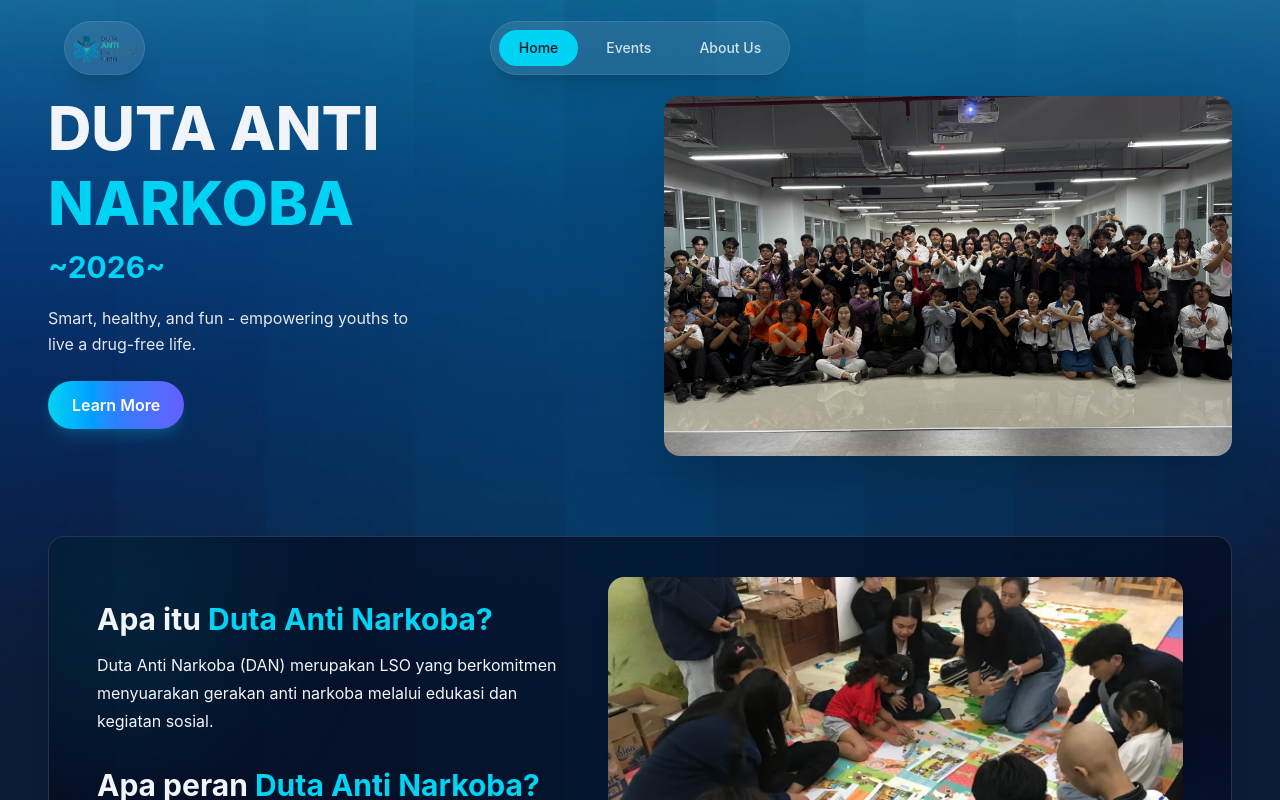
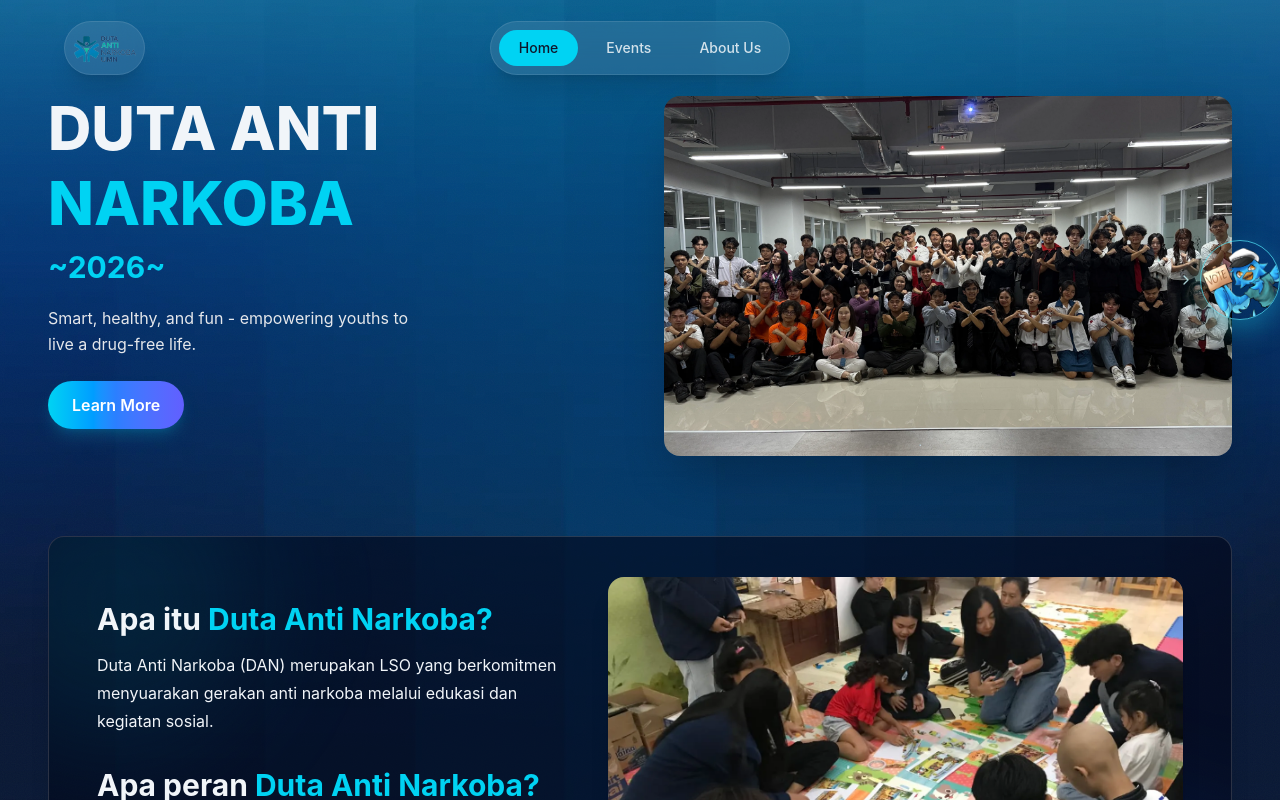
Before and after one commit to DAN-2026/DAN-2026, a React (Vite) app: page / in a window 1280 px wide. Shown: the top 800 px of the page. Built offline with nearby package versions, Linux system fonts and the light colour scheme.

Commit message:
add vote icon on the page home

```diff
--- a/src/App.jsx
+++ b/src/App.jsx
@@ -1,7 +1,9 @@
-import { Suspense, lazy, useEffect } from 'react';
-import { BrowserRouter, Routes, Route, useLocation } from 'react-router-dom';
+import { Suspense, lazy, useEffect, useState } from 'react';
+import { BrowserRouter, Routes, Route, Link, useLocation } from 'react-router-dom';
 import Navbar from './Components/Navbar';
 import { Analytics } from '@vercel/analytics/react';
+import { ChevronLeft, ChevronRight } from 'lucide-react';
+import voteMascot from './assets/logoutama/vote-mascot.webp';
 
 const Home = lazy(() => import('./Pages/Home/Home'));
 const Event = lazy(() => import('./Pages/Event/Event'));
@@ -19,12 +21,61 @@ function App() {
 
 function PageTransition() {
   const location = useLocation();
+  const [isVoteMascotVisible, setIsVoteMascotVisible] = useState(true);
 
   useEffect(() => {
+    if (location.hash) {
+      const scrollTimeout = window.setTimeout(() => {
+        document.querySelector(location.hash)?.scrollIntoView({
+          behavior: 'smooth',
+          block: 'start',
+        });
+      }, 0);
+
+      return () => window.clearTimeout(scrollTimeout);
+    }
+
     window.scrollTo({ top: 0, behavior: 'instant' });
-  }, [location.pathname]);
+  }, [location.pathname, location.hash]);
 
   return (
+    <>
+      {location.pathname === '/' && (
+        <div className="fixed right-0 top-[35%] z-40 -translate-y-1/2">
+          {isVoteMascotVisible ? (
+            <div className="relative transition duration-300 hover:scale-105">
+              <Link
+                to="/event#cara-voting"
+                aria-label="Pergi ke halaman cara voting"
+                className="block rounded-full focus-visible:outline-2 focus-visible:outline-offset-4 focus-visible:outline-cyan-300"
+              >
+                <img
+                  src={voteMascot}
+                  alt="Maskot Vote"
+                  className="h-14 w-14 rounded-full border border-cyan-300/70 object-cover shadow-[0_10px_28px_rgba(34,211,238,0.35)] sm:h-[4.5rem] sm:w-[4.5rem] md:h-20 md:w-20"
+                />
+              </Link>
+              <button
+                type="button"
+                onClick={() => setIsVoteMascotVisible(false)}
+                aria-label="Sembunyikan ikon vote"
+                className="absolute right-full top-1/2 mr-1 flex h-10 w-5 -translate-y-1/2 items-center justify-center bg-transparent text-cyan-100/80 drop-shadow-[0_1px_3px_rgba(0,0,0,0.6)] transition hover:text-cyan-200 focus-visible:outline-2 focus-visible:outline-offset-2 focus-visible:outline-cyan-300"
+              >
+                <ChevronRight className="h-4 w-4" aria-hidden="true" />
+              </button>
+            </div>
+          ) : (
+            <button
+              type="button"
+              onClick={() => setIsVoteMascotVisible(true)}
+              aria-label="Tampilkan kembali ikon vote"
+              className="flex h-8 w-6 items-center justify-center rounded-l-full border border-r-0 border-cyan-300/50 bg-slate-950/90 text-cyan-300 shadow-lg transition hover:bg-slate-800 focus-visible:outline-2 focus-visible:outline-offset-2 focus-visible:outline-cyan-300"
+            >
+              <ChevronLeft className="h-4 w-4" aria-hidden="true" />
+            </button>
+          )}
+        </div>
+      )}
       <div key={location.pathname} className="page-transition">
         <Suspense fallback={<div className="flex min-h-screen items-center justify-center text-slate-200">Memuat halaman...</div>}>
           <Routes location={location}>
@@ -34,6 +85,7 @@ function PageTransition() {
           </Routes>
         </Suspense>
       </div>
+    </>
   );
 }
 
--- a/src/Components/HowToVoting.jsx
+++ b/src/Components/HowToVoting.jsx
@@ -16,7 +16,7 @@ function HowToVoting() {
   return (
     <div className="mx-auto max-w-4xl text-white">
       <div className="text-center">
-        <h3 className="mt-2 text-3xl font-bold tracking-tight md:text-4xl">
+        <h3 id="cara-voting" className="scroll-mt-24 mt-2 text-3xl font-bold tracking-tight md:text-4xl">
           Cara <span className="text-cyan-300">Voting</span>
         </h3>
         <p className="mx-auto mt-3 max-w-2xl text-sm leading-6 text-blue-100/75 md:text-base">
--- a/src/Pages/Event/Event.jsx
+++ b/src/Pages/Event/Event.jsx
@@ -296,10 +296,14 @@ function Event() {
     resolvedFilter === "All" ? events : events.filter((event) => event.category === resolvedFilter);
 
   useEffect(() => {
-    if (location.hash !== "#filter-events") return;
+    const targetId = {
+      "#filter-events": "filter-events",
+      "#cara-voting": "cara-voting",
+    }[location.hash];
+    if (!targetId) return;
 
     const scrollTimeout = window.setTimeout(() => {
-      document.getElementById("filter-events")?.scrollIntoView({ behavior: "smooth", block: "start" });
+      document.getElementById(targetId)?.scrollIntoView({ behavior: "smooth", block: "start" });
     }, 0);
 
     return () => window.clearTimeout(scrollTimeout);
```
Also changed, not shown: src/assets/logoutama/vote-mascot.webp (added). Lines whose indentation alone changed are shown as unchanged.
